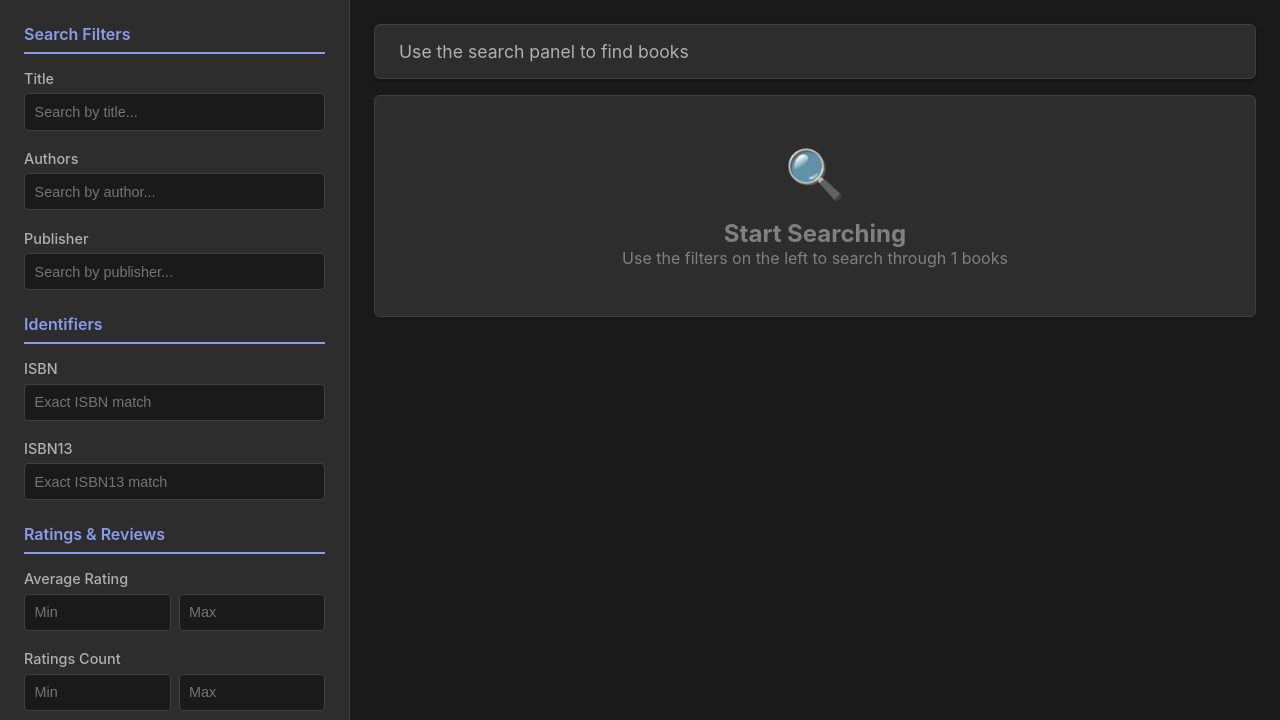
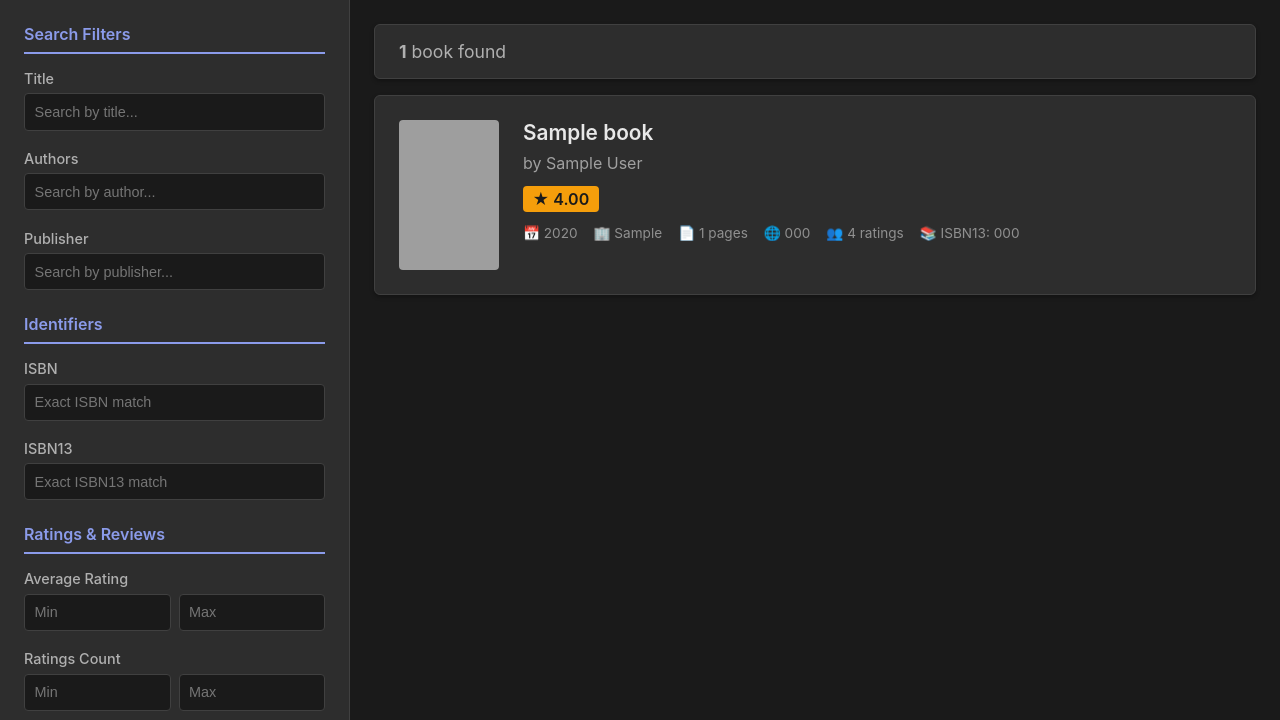
Before and after one commit to kapilgoenka/book-search-app, a Django app: template books/templates/books/search.html in a window 1280 px wide. Shown: the part 87-807 px from the top of the page. Run offline with Django 5.2, Linux system fonts and the light colour scheme; tables that the repository leaves empty hold one stand-in row (values such as "Sample post"); the template is opened without the code that fills it: values that come from a table or form of the project are taken from there, most other values are stand-ins (such as "Sample title", 1, 10 or a date in 2020); grey boxes are pictures that could not be loaded.

Commit message:
feat: show top-rated books by default on landing page
Replace empty "Start Searching" state with books filtered to
ratings_count >= 1000, sorted by average_rating desc. Update ADR
with Decision 12 explaining the threshold choice and alternatives
considered.

Co-Authored-By: Claude Sonnet 4.6 <noreply@anthropic.com>

```diff
--- a/books/templates/books/search.html
+++ b/books/templates/books/search.html
@@ -114,10 +114,14 @@
 
     <!-- Right Pane: Results Panel -->
     <div class="results-panel">
-        {% if filters_applied or request.GET %}
+        {% if True %}
             <div class="results-header">
                 <div class="results-count">
-                    <strong>{{ total_results }}</strong> book{{ total_results|pluralize }} found
+                    {% if showing_top_rated %}
+                        Top Rated Books
+                    {% else %}
+                        <strong>{{ total_results }}</strong> book{{ total_results|pluralize }} found
+                    {% endif %}
                 </div>
             </div>
 
@@ -212,17 +216,6 @@
                     <p>Try adjusting your search filters</p>
                 </div>
             {% endif %}
-        {% else %}
-            <div class="results-header">
-                <div class="results-count">
-                    Use the search panel to find books
-                </div>
-            </div>
-            <div class="no-results">
-                <div class="no-results-icon">🔍</div>
-                <h2>Start Searching</h2>
-                <p>Use the filters on the left to search through {{ total_results }} books</p>
-            </div>
         {% endif %}
     </div>
 </div>
--- a/books/views.py
+++ b/books/views.py
@@ -142,6 +142,9 @@ def book_search(request):
             books = books.filter(publisher__icontains=publisher)
             filters_applied = True
 
+    if not filters_applied:
+        books = Book.objects.filter(ratings_count__gte=1000).order_by('-average_rating', 'title')
+
     # Pagination
     paginator = Paginator(books, 25)  # 25 books per page
     page_number = request.GET.get('page', 1)
@@ -152,6 +155,7 @@ def book_search(request):
         'language_codes': language_codes,
         'filters_applied': filters_applied,
         'total_results': paginator.count,
+        'showing_top_rated': not filters_applied,
     }
 
     return render(request, 'books/search.html', context)
```
Also changed, not shown: docs/adr/architecture.md (+18 -1 lines).
